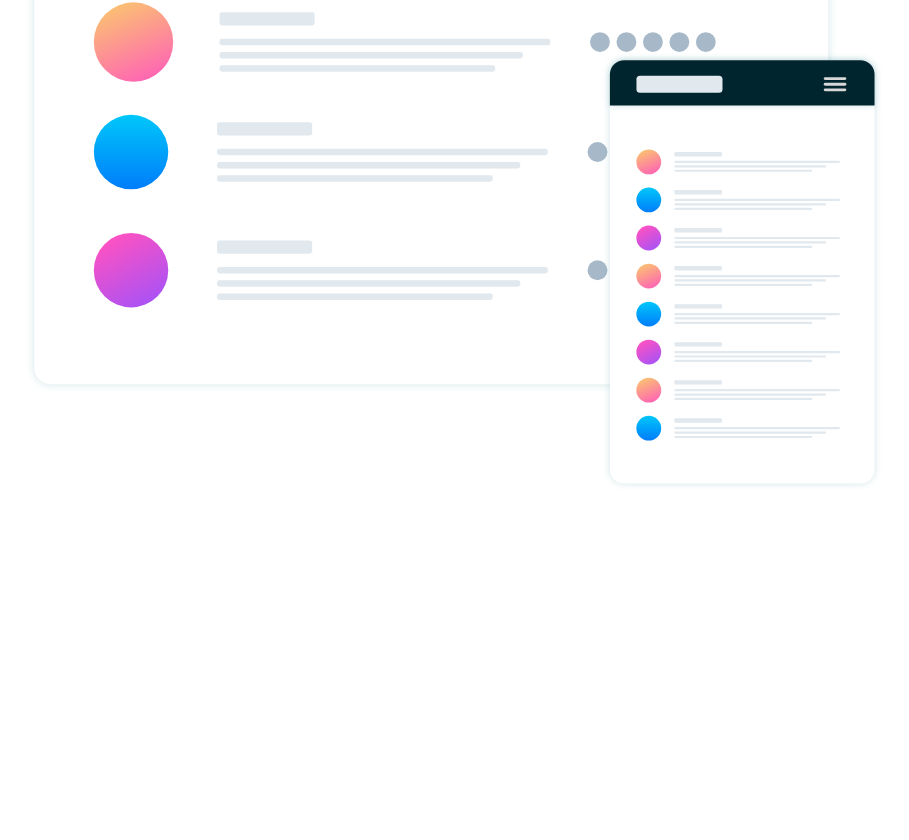
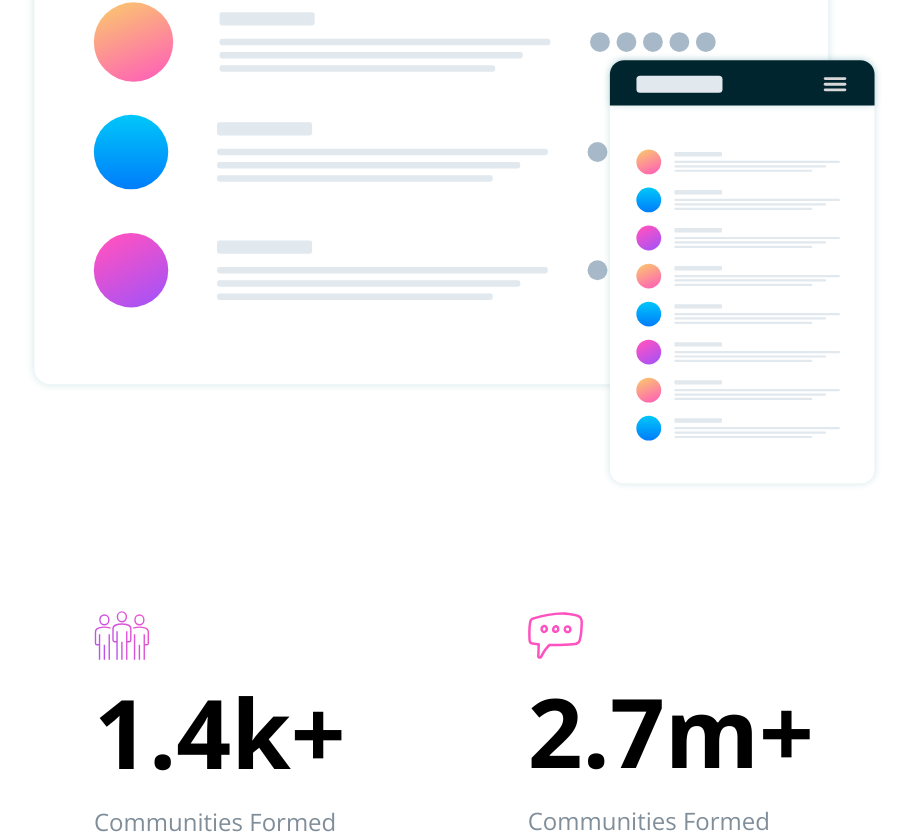
Before and after one commit to NikolaD93/Front_Mentor_Huddle-Landing-Page, a React (Vite) app: page / in a window 1280 px wide. Shown: the part 954-1794 px from the top of the page, without its empty margins (186-1095 px from the left). Before the commit the page ends 1445 px from the top, so only its background shows below. Built offline with nearby package versions, Linux system fonts and the light colour scheme.

Commit message:
diagram done

```diff
--- a/index.html
+++ b/index.html
@@ -2,7 +2,7 @@
 <html lang="en">
   <head>
     <meta charset="UTF-8" />
-    <link rel="icon" type="image/svg+xml" href="./public/favicon-32x32.png" />
+    <link rel="icon" type="image/svg+xml" href="/favicon-32x32.png" />
     <meta name="viewport" content="width=device-width, initial-scale=1.0" />
     <title>Huddle landing page</title>
   </head>
--- a/package.json
+++ b/package.json
@@ -11,6 +11,7 @@
   "dependencies": {
     "framer-motion": "^8.5.0",
     "react": "^18.2.0",
+    "react-countup": "^6.4.0",
     "react-dom": "^18.2.0"
   },
   "devDependencies": {
--- a/src/App.jsx
+++ b/src/App.jsx
@@ -14,12 +14,12 @@ const App = () => {
     <div>
       <Header />
       <Hero />
-      {/* <Diagram />
-      <GrowTogether />
-      <Conversations />
-      <Users />
-      <CTA />
-      <Footer /> */}
+      <Diagram />
+      {/* <GrowTogether /> */}
+      {/* <Conversations /> */}
+      {/* <Users /> */}
+      {/* <CTA /> */}
+      {/* <Footer /> */}
     </div>
   );
 };
--- a/src/components/Diagram.jsx
+++ b/src/components/Diagram.jsx
@@ -1,9 +1,57 @@
-import React from 'react'
+import React from "react";
+import communities from "../assets/icon-communities.svg";
+import messages from "../assets/icon-messages.svg";
+import CountUp from "react-countup";
 
 const Diagram = () => {
   return (
-    <div>Diagram</div>
-  )
-}
+    <section className="diagram mx-[108px] lg:mx-[280px] mt-[120px] flex flex-col items-center lg:flex-row lg:justify-between">
+      <div className="communities">
+        <img
+          className="w-[35px] lg:w-[56px]"
+          src={communities}
+          alt="communities"
+        />
+        <span className="text-[60px] lg:text-[96px] font-[700]">
+          <CountUp
+            duration={1.3}
+            decimals={1}
+            decimal="."
+            start={0}
+            end={1.4}
+            enableScrollSpy={true}
+            scrollSpyDelay={0}
+          />
+          k+
+        </span>
+        <p className="text-[15px] lg:text-[24px] text-[#808E9A] capitalize">
+          Communities formed
+        </p>
+      </div>
+      <div className="messages mt-[88px] lg:mt-0">
+        <img
+          className="w-[35px] lg:w-[56px] ml-2 lg:ml-0"
+          src={messages}
+          alt="communities"
+        />
+        <span className="text-[60px] lg:text-[96px] font-[700]">
+          <CountUp
+            duration={1.3}
+            decimals={1}
+            decimal="."
+            start={0}
+            end={2.7}
+            enableScrollSpy={true}
+            scrollSpyDelay={0}
+          />
+          m+
+        </span>
+        <p className="text-[15px] lg:text-[24px] text-[#808E9A] capitalize">
+          Communities formed
+        </p>
+      </div>
+    </section>
+  );
+};
 
 export default Diagram;
--- a/src/index.css
+++ b/src/index.css
@@ -8,6 +8,7 @@
   margin: 0;
   padding: 0;
   box-sizing: border-box;
+  -webkit-tap-highlight-color: transparent;
 }
 
 body {
```
Also changed, not shown: 1 other file (tests, documents, lock files or other folders).
